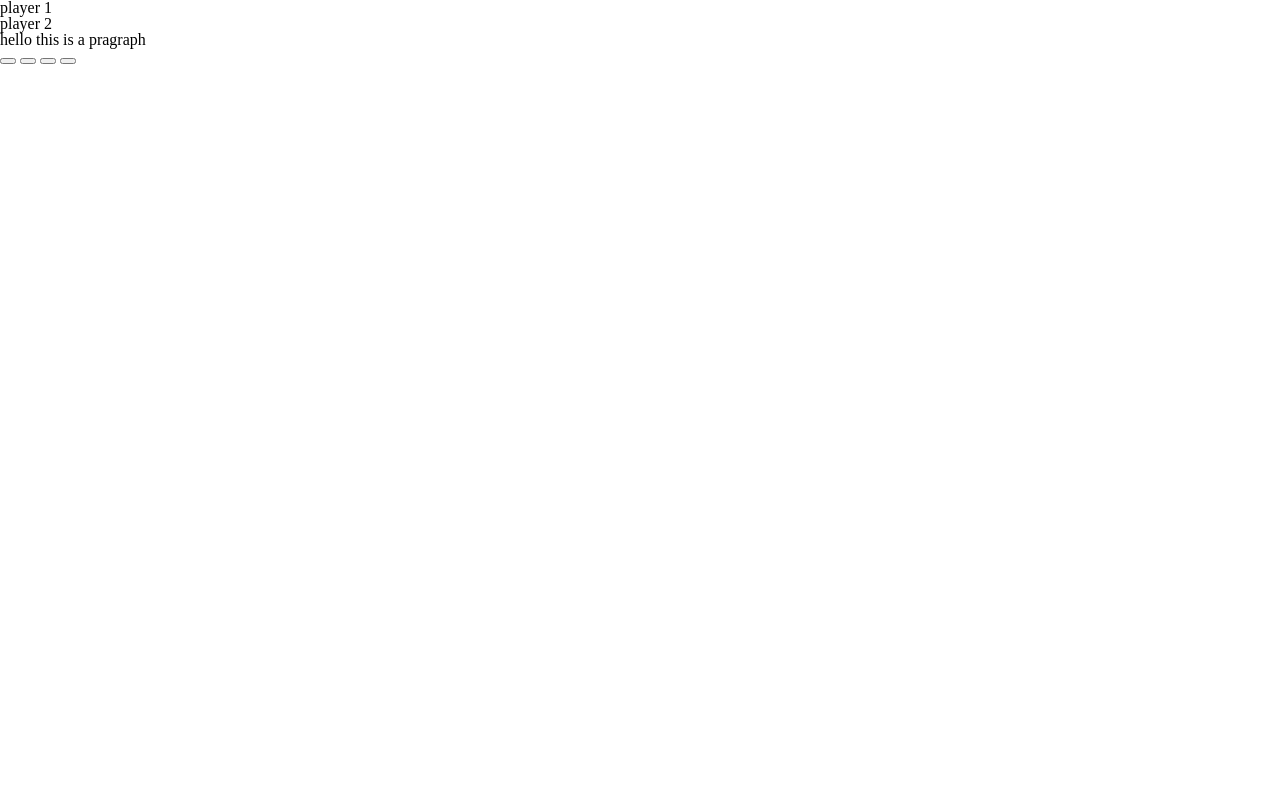
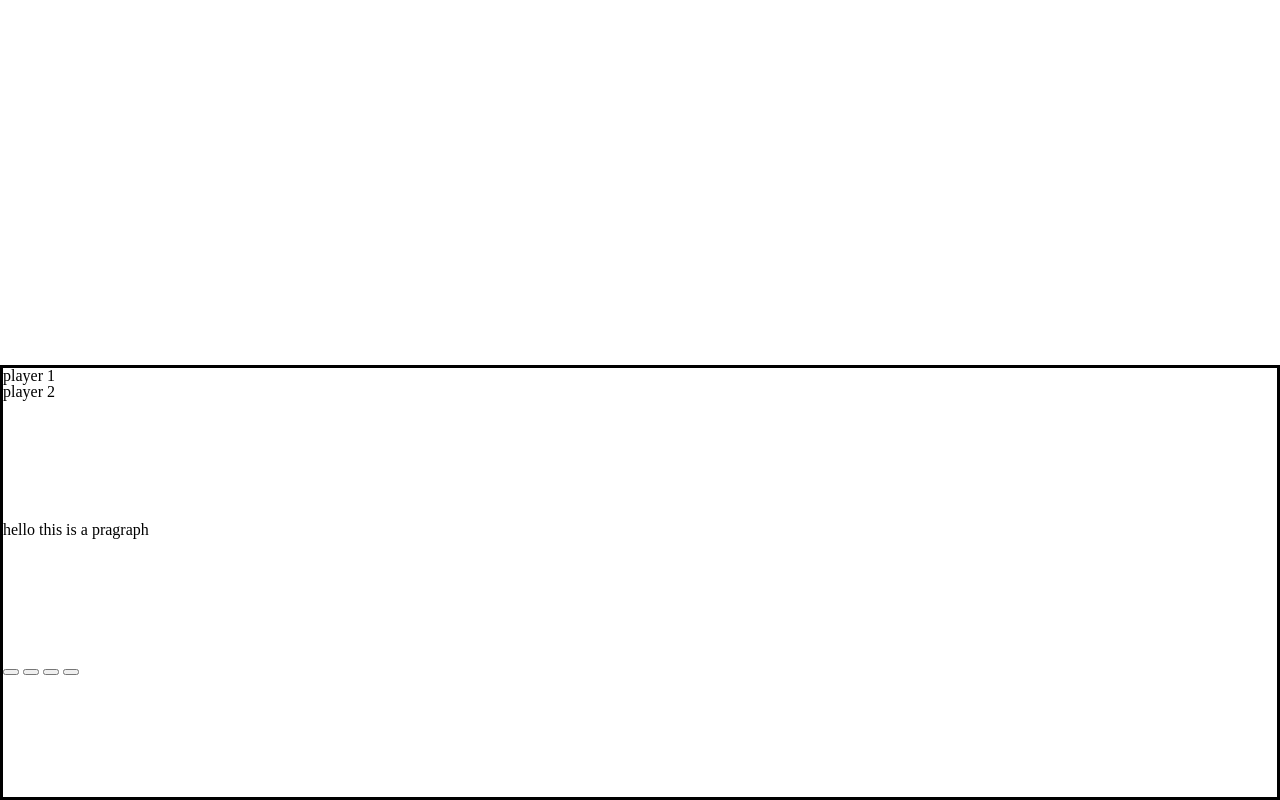
Before and after one commit to chrispscott/trivia-game, a plain HTML site: page index.html in a window 1280 px wide. Drawn offline with Linux system fonts and the light colour scheme.

Commit message:
started to lay the foundation of the styleing

```diff
--- a/styles.css
+++ b/styles.css
@@ -50,3 +50,20 @@ table {
 /* christopher potti ======================================================== */
 /* this is a css reset  from  http://meyerweb.com/eric/tools/css/reset/    */
 /* ======================================================================== */
+
+
+
+ .container{
+	 height: 100vh;
+	 width: 100vw;
+	 display:grid;
+	 grid-template-columns: repeat(1fr,4);
+	 grid-template-rows:repeat(1fr,4);
+	 grid-auto-rows: minmax(200px);
+ }
+ .gamebox{
+	 border: black solid;
+	 display:grid;
+	 grid-column: 2,3;
+	 grid-row: 2,3;
+ }
```
